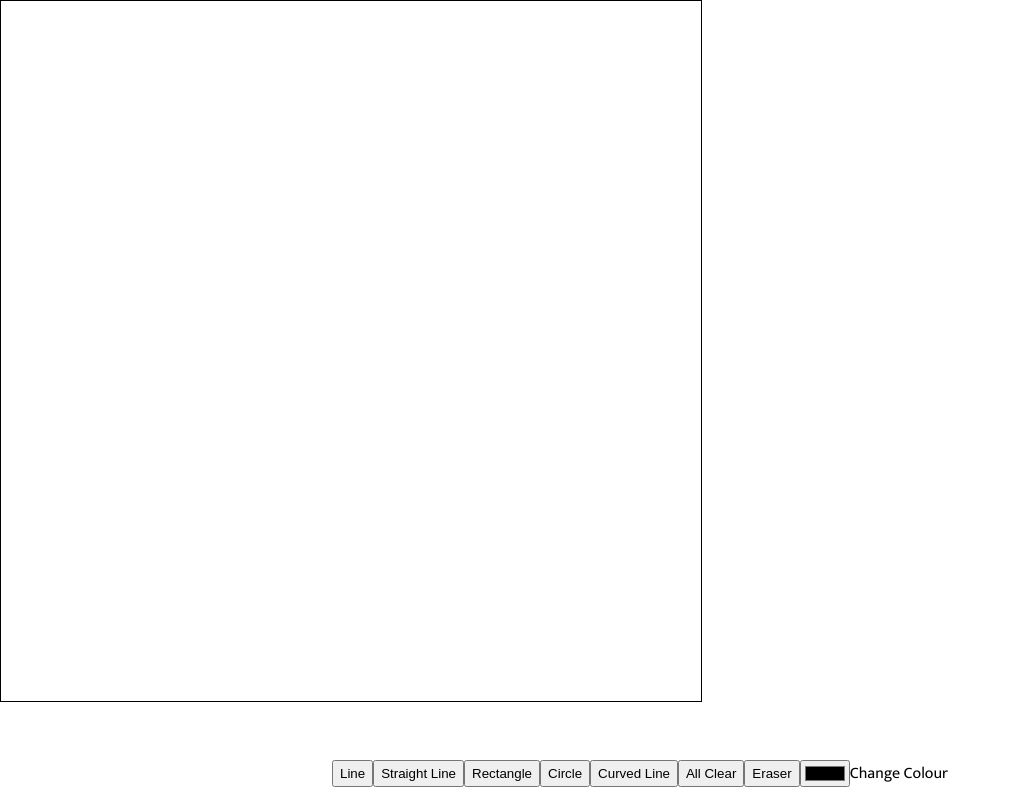
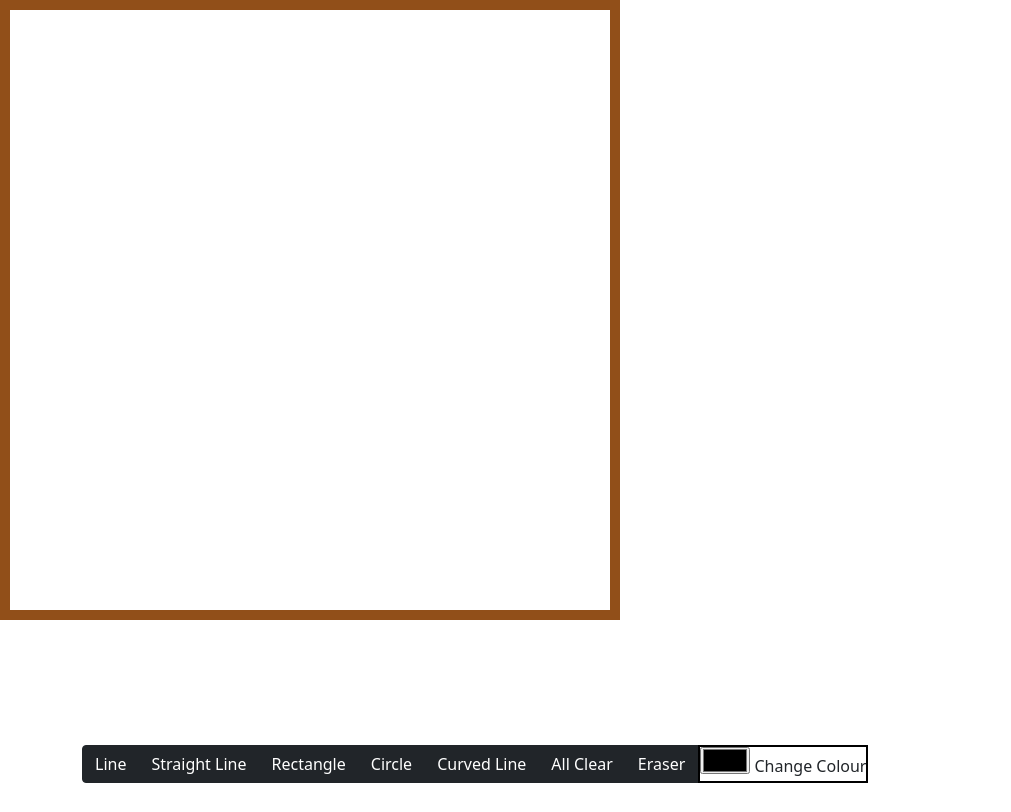
Before and after one commit to antonyTheRiskTaker/flax-canvas-project, a website: page index.html in a window 1280 px wide. Shown: the whole page, without its empty margins (0-1011 px from the left). Drawn offline with nearby package versions, Linux system fonts and the light colour scheme.

Commit message:
little bit of polishing

```diff
--- a/index.html
+++ b/index.html
@@ -7,25 +7,45 @@
   <meta name="viewport" content="width=device-width, initial-scale=1.0">
   <link href="style.css" type="text/css" rel="stylesheet" />
   <title>Flax Canvas</title>
+  <!-- Bootstrap CSS -->
+  <link href="https://cdn.jsdelivr.net/npm/bootstrap@5.0.2/dist/css/bootstrap.min.css" rel="stylesheet"
+    integrity="sha384-EVSTQN3/azprG1Anm3QDgpJLIm9Nao0Yz1ztcQTwFspd3yD65VohhpuuCOmLASjC" crossorigin="anonymous">
 </head>
 
 <body>
-  <div id="canvas-container">
-    <canvas id="canvas-real" class="canvas" width="700px" height="700px"></canvas>
-    <canvas id="canvas-draft" class="canvas" width="700px" height="700px"></canvas>
+  <div class="container">
+    <div class="row">
+      <div class="col mx-auto">
+        <div id="canvas-container">
+          <canvas id="canvas-real" class="canvas" width="600px" height="600px"></canvas>
+          <canvas id="canvas-draft" class="canvas" width="600px" height="600px"></canvas>
+        </div>
+      </div>
+    </div>
+    <div class="row">
+      <div class="col">
+        <div class="btn-group" role="group">
+          <button type="button" class="btn btn-dark" id="drawing-line">Line</button>
+          <button type="button" class="btn btn-dark" id="drawing-straight-line">Straight Line</button>
+          <button type="button" class="btn btn-dark" id="drawing-rectangle">Rectangle</button>
+          <button type="button" class="btn btn-dark" id="drawing-circle">Circle</button>
+          <button type="button" class="btn btn-dark" id="drawing-curved-line">Curved Line</button>
+          <button type="button" class="btn btn-dark" id="clear">All Clear</button>
+          <button type="button" class="btn btn-dark" id="eraser">Eraser</button>
+          <div class="colour-picker">
+            <input type="color" id="colour-picker"></input>
+            <label>Change Colour</label>
+          </div>
+        </div>
+      </div>
+    </div>
   </div>
-  <div class="tools">
-    <button type="button" id="drawing-line">Line</button>
-    <button type="button" id="drawing-straight-line">Straight Line</button>
-    <button type="button" id="drawing-rectangle">Rectangle</button>
-    <button type="button" id="drawing-circle">Circle</button>
-    <button type="button" id="drawing-curved-line">Curved Line</button>
-    <button type="button" id="clear">All Clear</button>
-    <button type="button" id="eraser">Eraser</button>
-    <input type="color" id="colour-picker"></input>
-    <label>Change Colour</label>
-  </div>
+  <!-- jQuery -->
   <script src="https://ajax.googleapis.com/ajax/libs/jquery/3.6.0/jquery.min.js"></script>
+  <!-- Bootstrap JS -->
+  <script src="https://cdn.jsdelivr.net/npm/bootstrap@5.0.2/dist/js/bootstrap.bundle.min.js"
+    integrity="sha384-MrcW6ZMFYlzcLA8Nl+NtUVF0sA7MsXsP1UyJoMp4YLEuNSfAP+JcXn/tWtIaxVXM" crossorigin="anonymous">
+  </script>
   <script src="canvas-common.js"></script>
   <script src="DrawingLine.js"></script>
   <script src="DrawingStraightLine.js"></script>
--- a/style.css
+++ b/style.css
@@ -13,7 +13,7 @@ body {
 
 .canvas {
   /* box-shadow: -3px 2px 9px 6px black; */
-  border: 1px #000 solid;
+  border: 10px rgb(145, 79, 25) solid;
   position: absolute;
   top: 0px;
   bottom: 0px;
@@ -28,6 +28,12 @@ body {
 
 #canvas-container {
   height: 720px;
+}
+
+.colour-picker {
+  border: 2px black solid;
+  margin: 0 auto;
+  text-align: center;
 }
 
 .tools {
```
